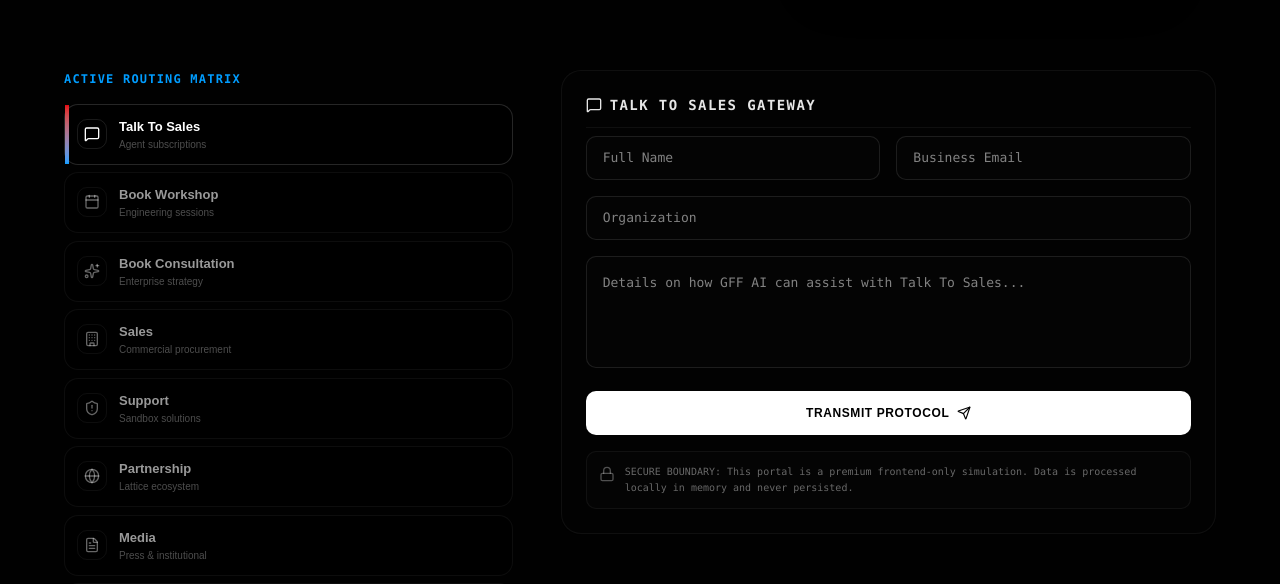
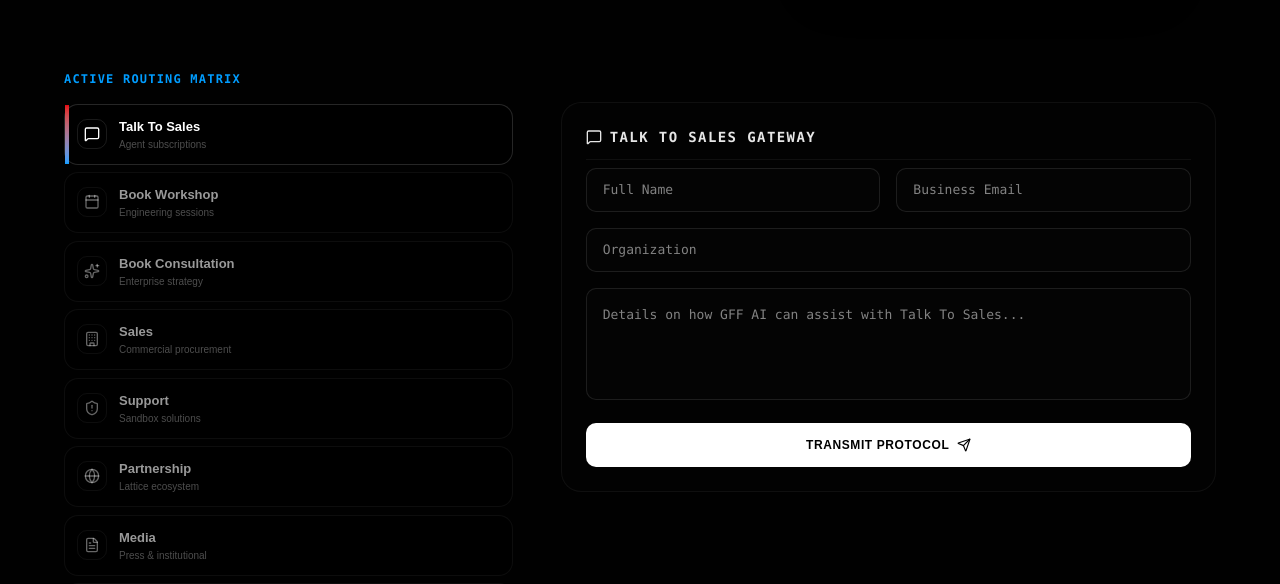
Before and after one commit to ARSH630132/hirezapp_landing_page, a Next.js app: page /company/contact in a window 1280 px wide. Shown: the part 610-1194 px from the top of the page. Built offline with nearby package versions, Linux system fonts and the light colour scheme; no server answers.

Commit message:
Fix :contact page

```diff
--- a/app/company/contact/page.tsx
+++ b/app/company/contact/page.tsx
@@ -62,7 +62,7 @@ export default function CompanyContactPage() {
               })}
             </div>
           </div>
-          <div className="lg:col-span-7">
+          <div className="lg:col-span-7 pt-8">
             <div className="rounded-[20px] border border-white/5 bg-[#050505]/40 backdrop-blur-[12px] p-6 relative overflow-hidden">
               <h3 className="text-sm font-bold text-white mb-2 font-mono uppercase tracking-widest text-white/90 border-b border-white/5 pb-3 flex items-center gap-2">
                 {React.createElement(path.icon, { className: "w-4 h-4" })}
@@ -79,10 +79,10 @@ export default function CompanyContactPage() {
                   <button type="submit" disabled={loading} className="w-full h-11 rounded-lg bg-white text-black font-semibold text-xs tracking-wider uppercase hover:bg-white/90 transition-all cursor-pointer flex items-center justify-center gap-2">
                     {loading ? <RefreshCw className="w-4 h-4 animate-spin" /> : <><span>Transmit Protocol</span><Send className="w-3.5 h-3.5" /></>}
                   </button>
-                  <div className="flex gap-2.5 p-3 rounded-lg bg-white/[0.01] border border-white/5">
+                  {/* <div className="flex gap-2.5 p-3 rounded-lg bg-white/[0.01] border border-white/5">
                     <Lock className="w-4 h-4 text-white/30 shrink-0 mt-0.5" />
                     <p className="text-[10px] text-white/40 leading-relaxed font-mono">SECURE BOUNDARY: This portal is a premium frontend-only simulation. Data is processed locally in memory and never persisted.</p>
-                  </div>
+                  </div> */}
                 </form>
               ) : (
                 <div className="py-8 text-center flex flex-col items-center">
```
